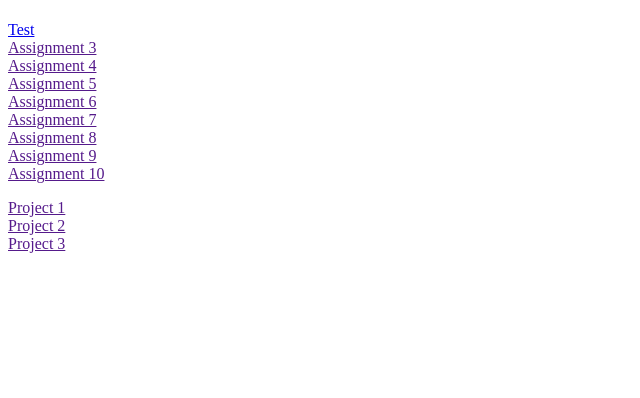
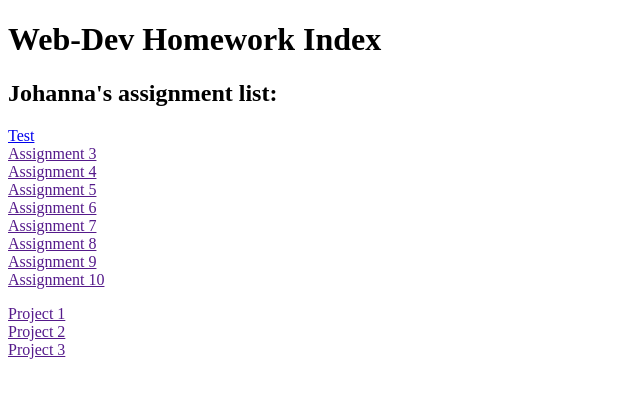
Before and after one commit to JoDawn/web-dev-hw, a plain HTML site: page index.html in a window 1280 px wide. Shown: the whole page, without its empty margins (0-640 px from the left). Drawn offline with Linux system fonts and the light colour scheme.

Commit message:
personalized Assignments page

```diff
--- a/index.html
+++ b/index.html
@@ -6,9 +6,9 @@
 
   <body>
     <!-- All of your body content goes between these two <body> tags. -->
-    <h1></h1>
+    <h1>Web-Dev Homework Index</h1>
 
-    <h2></h2>
+    <h2>Johanna's assignment list:</h2>
 
     <p>
       <a href="./test/about.html">Test</a><br />
```
